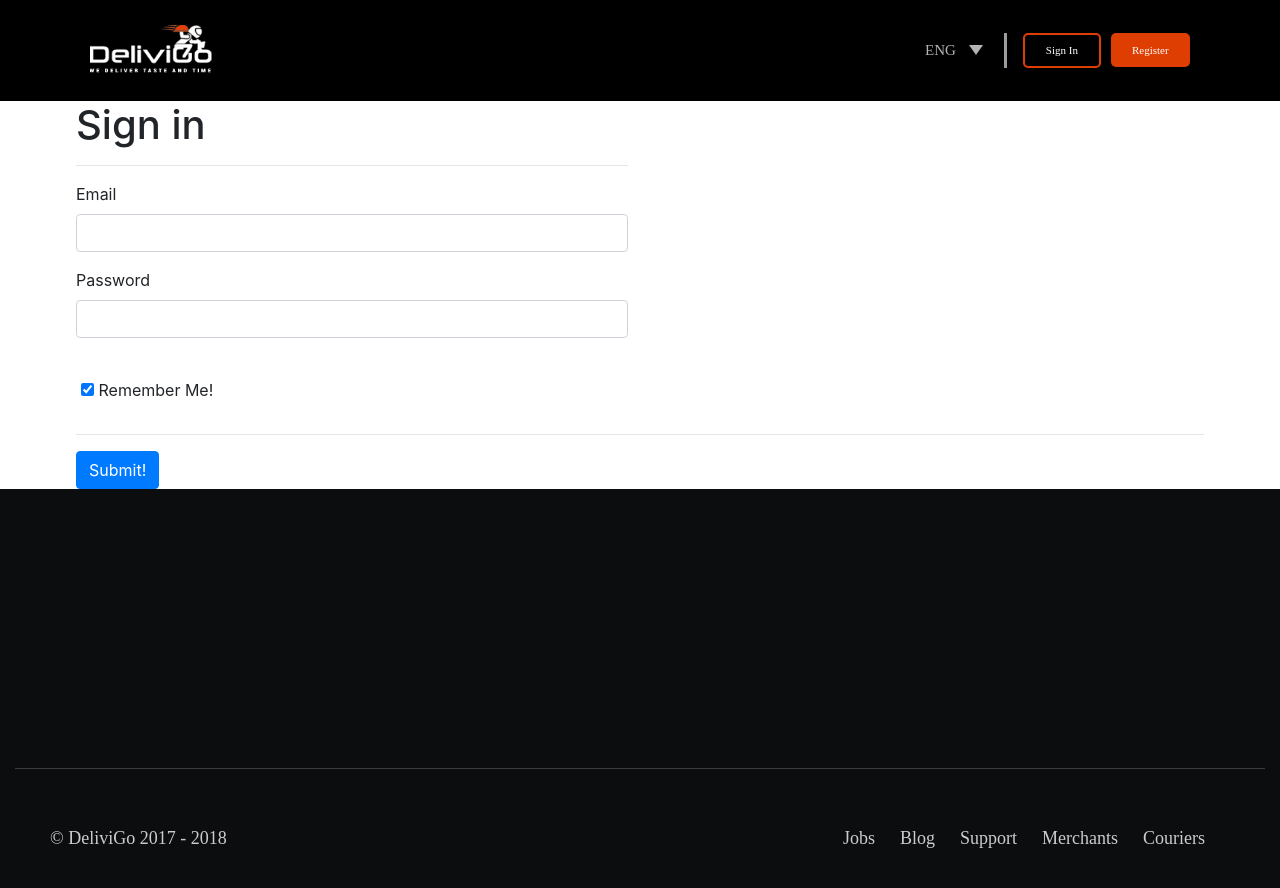
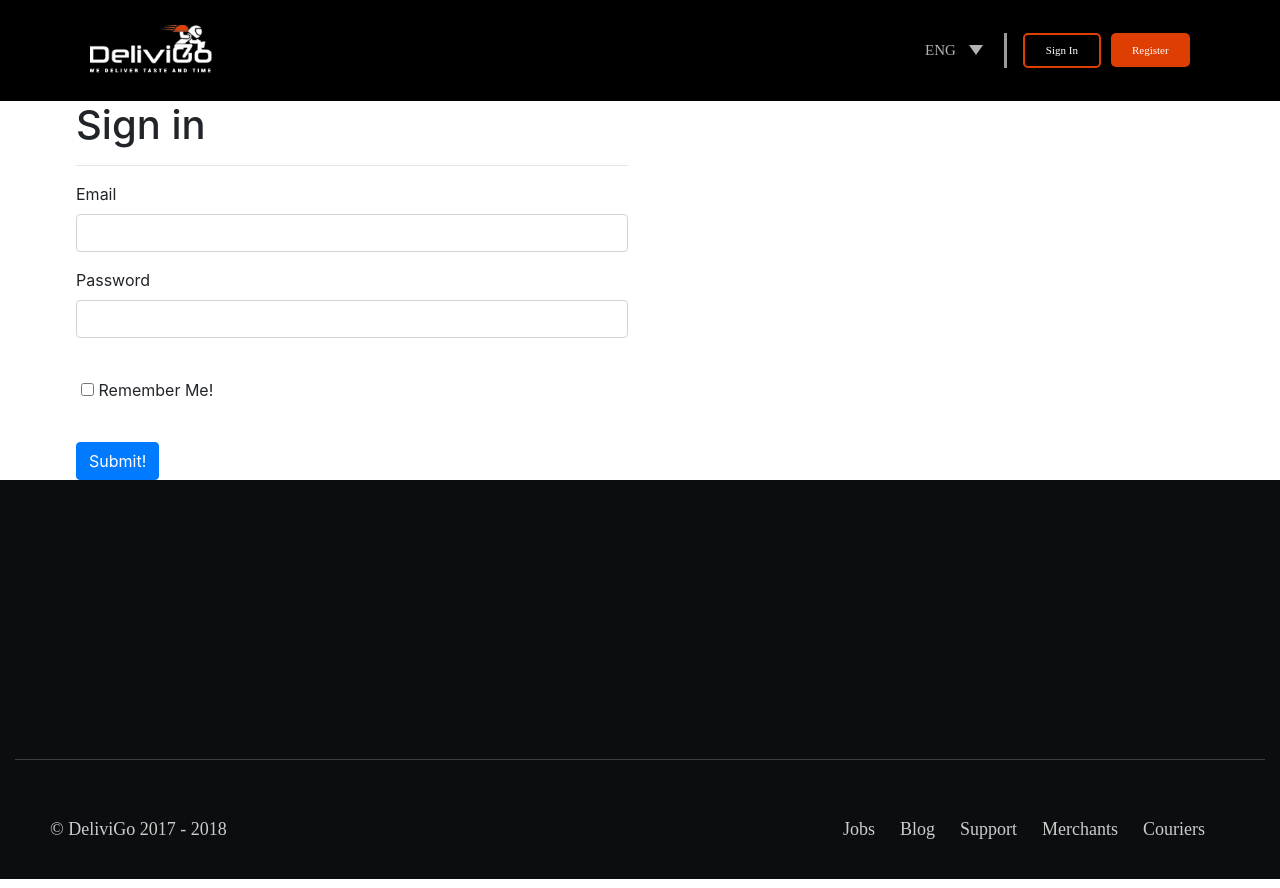
Before and after one commit to Adeel-Gill/web-delivigo, a Vue app: page /login in a window 1280 px wide. Built offline with nearby package versions, Linux system fonts and the light colour scheme.

Commit message:
updation in login code

```diff
--- a/src/components/login/login.vue
+++ b/src/components/login/login.vue
@@ -1,6 +1,6 @@
 <template>
     <div class="container">
-        <form>
+        <form style="align-content: center">
             <div class="row">
                 <div class="col-xs-12 col-sm-8 col-sm-offset-2 col-md-6 col-md-offset-3">
                     <h1>Sign in</h1>
@@ -30,18 +30,18 @@
                         <input
                             type="checkbox"
                             id="stayLoggedIn"
-                            value="userData.login"
-                            checked="userData.login"
-                            v-model="userData.stayLoggedIn"> Remember Me!
+                            value="userData.stayLoggedIn"
+                            checked="userData.stayLoggedIn"
+                            v-model="userData.stayLoggedIn"
+                            @click="changeChecked"> Remember Me!
                     </div>
                 </div>
             </div>
-            <hr>
             <div class="row">
                 <div class="col-xs-12 col-sm-8 col-sm-offset-2 col-md-6 col-md-offset-3">
                     <button
                             class="btn btn-primary"
-                            @click.prevent = "submitted">Submit!
+                            @click.prevent="submitted">Submit!
                     </button>
                 </div>
             </div>
@@ -56,14 +56,16 @@
                 userData: {
                     mail: '',
                     pass: '',
-                    login: true,
-                    stayLoggedIn: true,
+                    stayLoggedIn: false,
                 }
             }
         },
         methods: {
             submitted() {
                 alert(this.userData.mail + " " + this.userData.pass)
+            },
+            changeChecked() {
+                this.userData.stayLoggedIn = !this.userData.stayLoggedIn
             }
         }
     }
```
